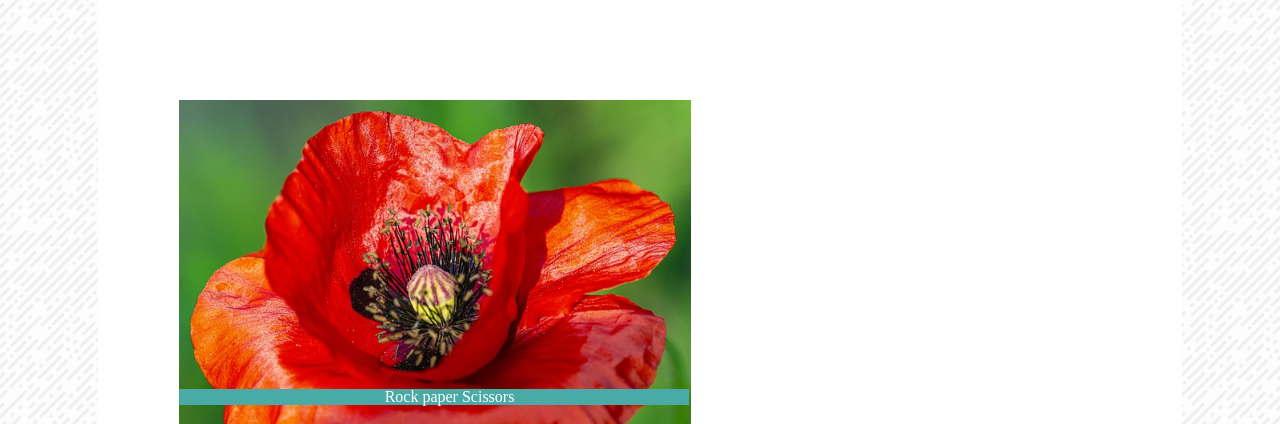
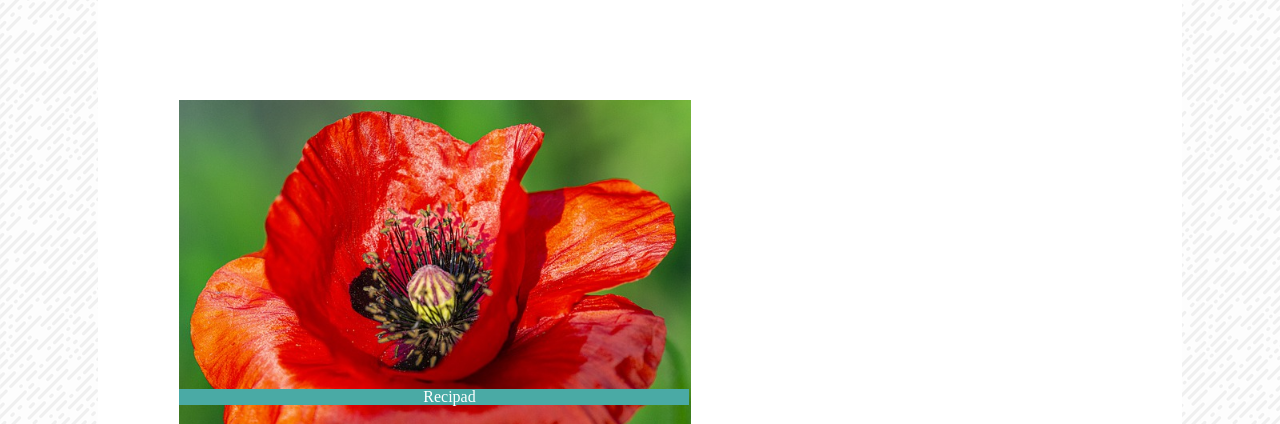
Before and after one commit to siturbe/siturbe.github.io, a plain HTML site: page portfolio.html in a window 1280 px wide. Shown: the part 1923-2347 px from the top of the page. Drawn offline with Linux system fonts and the light colour scheme.

Commit message:
Adding group project to Portfolio

```diff
--- a/portfolio.html
+++ b/portfolio.html
@@ -71,10 +71,10 @@
                     </div>
                 </section>
 
-                <section class="column">
-                    <img class="thumbnail" src="Assets/images/flower-4331238_640.jpg">
+                <section class="column"><a href="https://siturbe.github.io/Recipad2/"><img class="thumbnail" src="Assets/images/flower-4331238_640.jpg"></a>
+
                     <div class="text-block">
-                        <h4>Rock paper Scissors</h4>
+                        <a href="https://siturbe.github.io/Recipad2/" target="_blank"><h4>Recipad</h4></a>
                     </div>
                 </section>
             </div>
```
